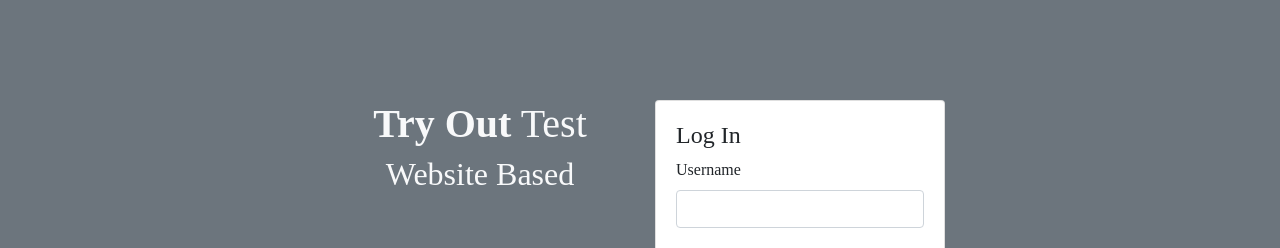
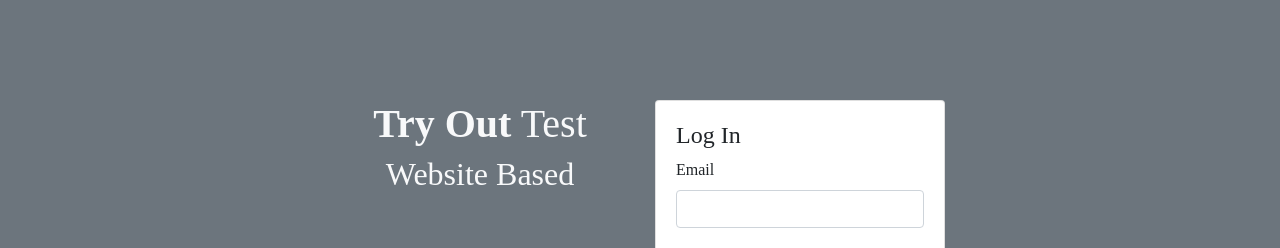
Before and after one commit to rakhadzaky/TryOutAngular, an Angular app: page /login in a window 1280 px wide. Shown: the top 248 px of the page. Built offline with nearby package versions, Linux system fonts and the light colour scheme.

Commit message:
change username to email

```diff
--- a/src/app/login-participants/login-participants.component.html
+++ b/src/app/login-participants/login-participants.component.html
@@ -18,7 +18,7 @@
           </div>
           <form accept-charset="utf-8">
             <div class="form-group">
-              <label>Username</label>
+              <label>Email</label>
               <input type="text" [(ngModel)]="LoginUserData.username" name="username" class="form-control" required>
             </div>
             <div class="form-group">
@@ -60,7 +60,7 @@
               </div>
               <div class="col-sm-6">
                 <div class="form-group">
-                  <label>Username</label>
+                  <label>Email</label>
                   <input type="text" [(ngModel)] = "Data.username" name="signUser" class="form-control">
                   <small class="text-danger">{{err_username}}</small>
                 </div>
```
